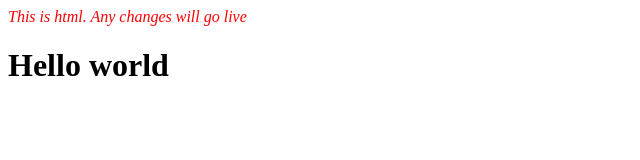
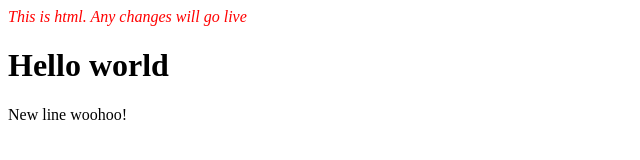
Before and after one commit to dpere316/IronHack-Day1, a plain HTML site: page index.html in a window 1280 px wide. Shown: the whole page, without its empty margins (0-640 px from the left). Drawn offline with Linux system fonts and the light colour scheme.

Commit message:
val update2

```diff
--- a/index.html
+++ b/index.html
@@ -9,6 +9,7 @@
 <body>
   <i>This is html. Any changes will go live</i>
   <h1>Hello world</h1>
+  <p>New line woohoo!</p>
 
 </body>
 <script src = "./script.js"> </script>
```
